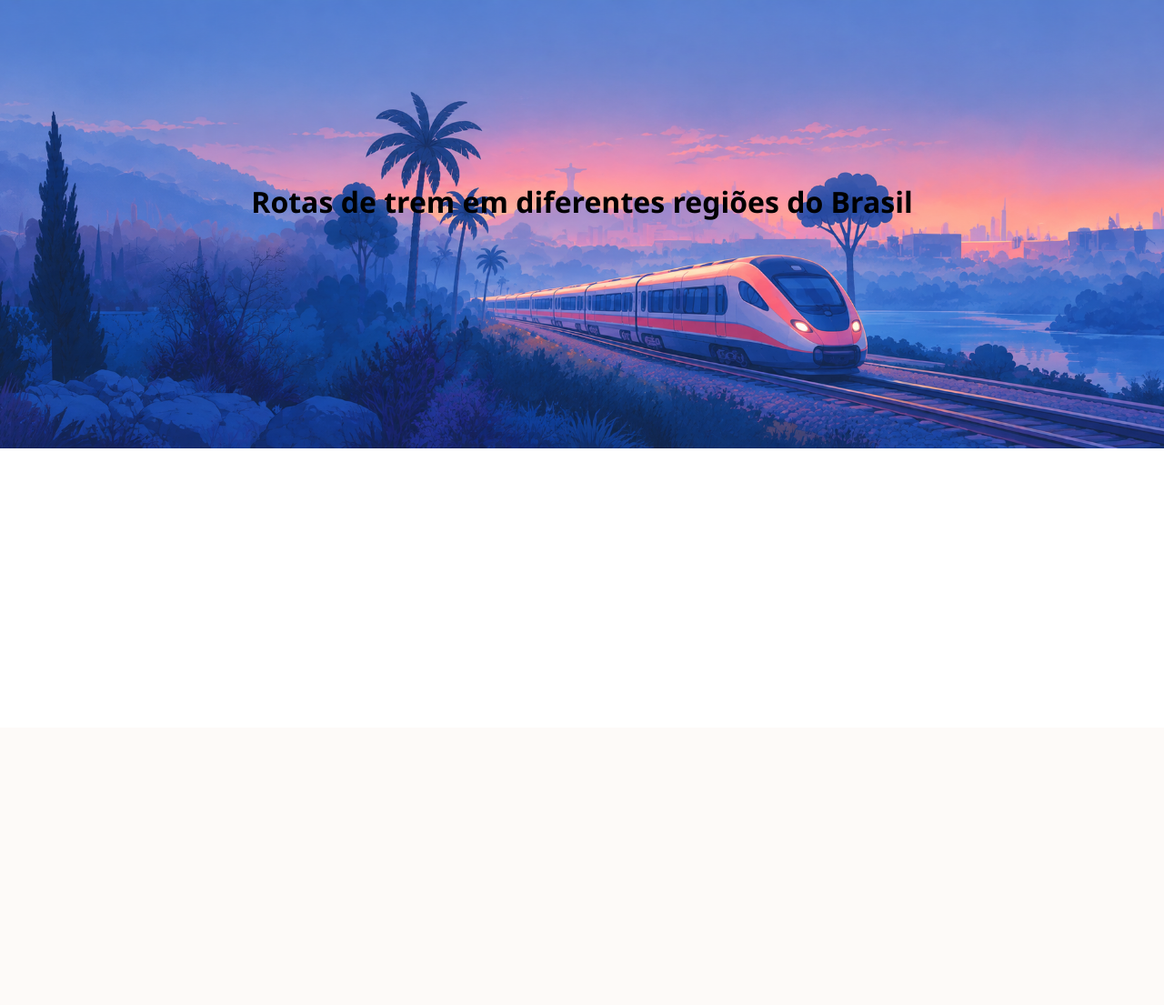
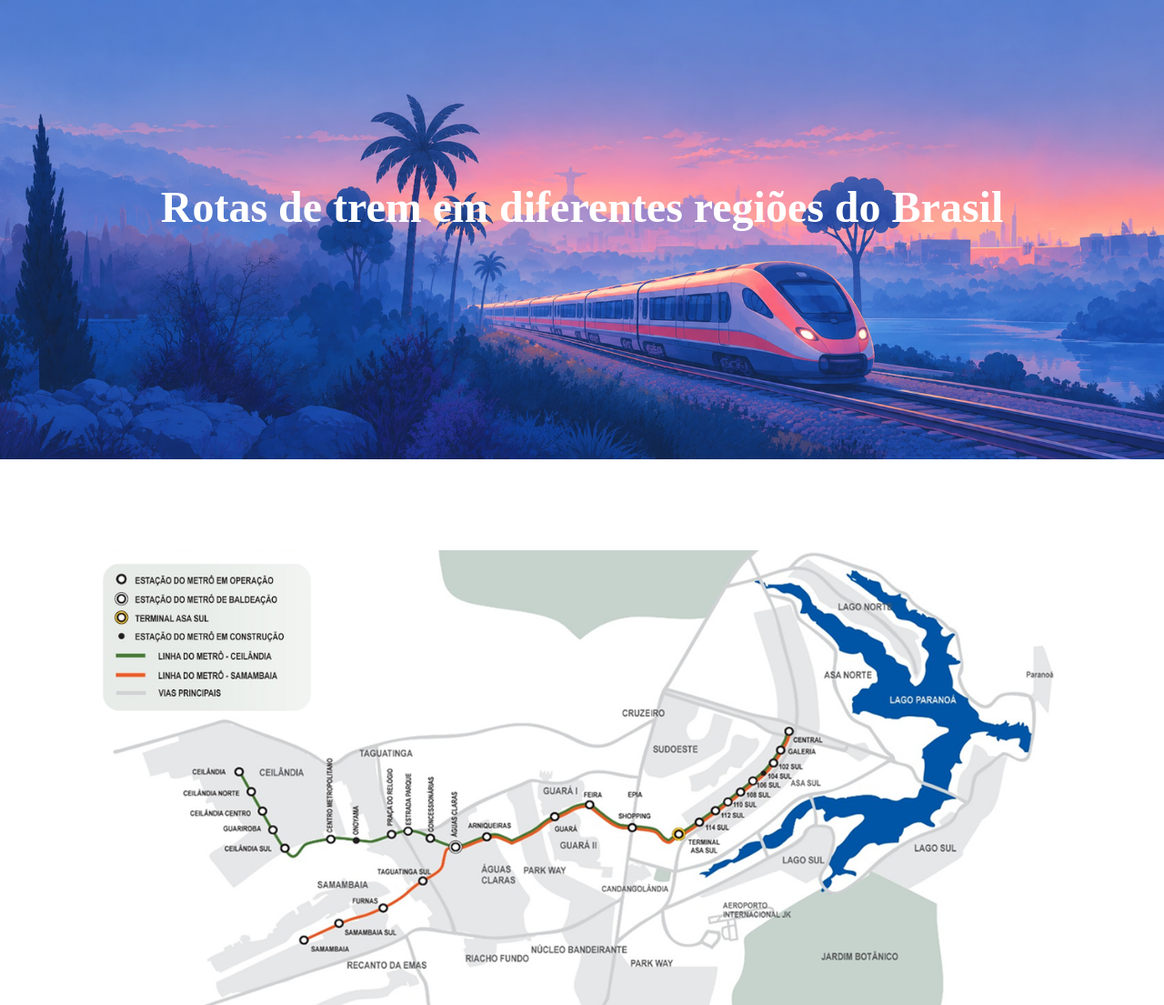
Before and after one commit to danilorachadel-j/SA_primeiraetapa, a PHP site: page /PUBLIC/rotas.php in a window 1280 px wide. Shown: the whole page at 91% size. Before the commit the page ends 493 px from the top, so only its background shows below. Run offline with PHP 8.4, Linux system fonts and the light colour scheme.

Commit message:
add- arrumei um pocuo do css

```diff
--- a/PUBLIC/rotas.php
+++ b/PUBLIC/rotas.php
@@ -5,17 +5,17 @@
     <title>Rotas</title>
     <link rel="stylesheet" href="../assets/style/style.css">
 </head>
-<body>
+<body id="body-r">
 
     <div class="rotas">
 
         <div class="titulo-rotas">
             <h1>Rotas de trem em diferentes regiões do Brasil</h1>
         </div>
+        <div class="rota-df">
+            <img src="../assets/img/rota-brasilia.png" alt="">
+        </div>
         <div class="rota-rj">
-
-        </div>
-        <div class="rota-df">
 
         </div>
     </div>
--- a/assets/style/style.css
+++ b/assets/style/style.css
@@ -5,7 +5,10 @@
     padding-left: 330px;
     padding-top: 250px;
 }
-
+*{
+    padding: 0;
+    margin: 0;
+}
 .flex {
     display: flex;
 }
@@ -68,13 +71,12 @@
     text-shadow: 0 4px 15px rgba(0, 0, 0, 0.3);
     display: flex;
     font-size: clamp(2rem, 2.5vw, 5.5rem);
-
 }
 
 .description {
     padding-left: 95px;
     padding-right: 400px;
-    font-family: monospace;
+    font-family: 'Segoe UI', Tahoma, Geneva, Verdana, sans-serif;
     font-size: large;
     font-size: large;
     padding-bottom: 60px;
@@ -137,6 +139,9 @@
     background-repeat: no-repeat;
     background-size: cover;
     background-attachment: fixed;
+    h1 p {
+        font-family: 'Segoe UI', Tahoma, Geneva, Verdana, sans-serif;
+    }
 }
 
 .part-2 {
@@ -222,6 +227,7 @@
 #body-h{
     color: white;
     margin: 0;
+
 }
 
 
@@ -296,6 +302,11 @@
     justify-content: center;
     margin: 0;
 }
+
+#body-r{
+    padding: 0;
+    margin: 0;
+}
 .titulo-rotas{
     background-image: url(../img/tren-rotas1.png);
     padding-bottom: 250px;
@@ -306,8 +317,17 @@
     align-items: center;
     display: flex;
     h1{
+        color: white;
         padding-top: 200;
-        font-size: clamp(2rem, 2.5vw, 5.5rem);
+        font-size: clamp(3rem, 3.5vw, 5.5rem);
+    }
+}
+.rota-df{
+
+    padding-top: 100;
+    padding-left: 100;
+    img{
+        height: 500;
     }
 }
 .card-cadastro {
@@ -449,12 +469,7 @@
     text-align: center;
 }
 
-* {
-    margin: 0;
-    padding: 0;
-    box-sizing: border-box;
-    font-family: 'Segoe UI', Tahoma, Geneva, Verdana, sans-serif;
-}
+
 
 .body-bu {
     background-color: #ffffff;
```
Also changed, not shown: assets/img/rota-brasilia.png (added).
